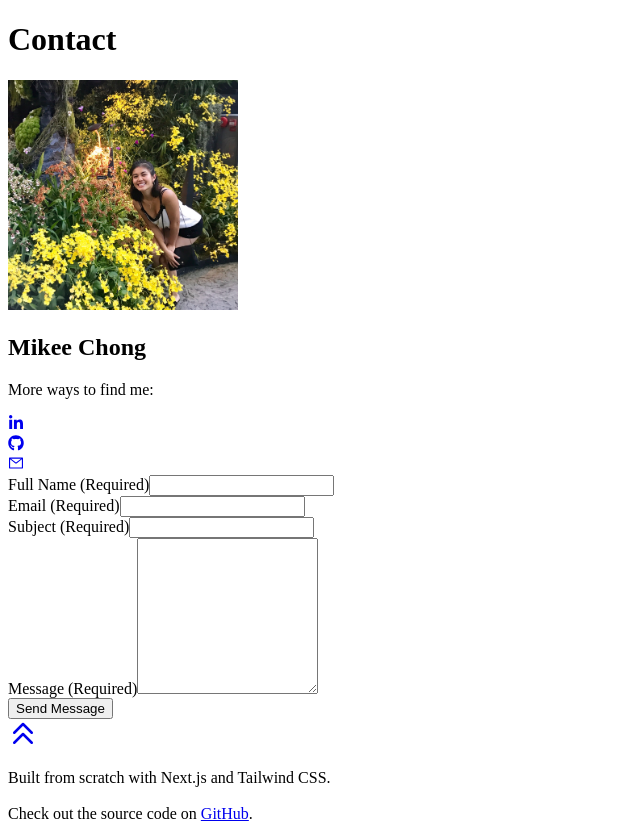
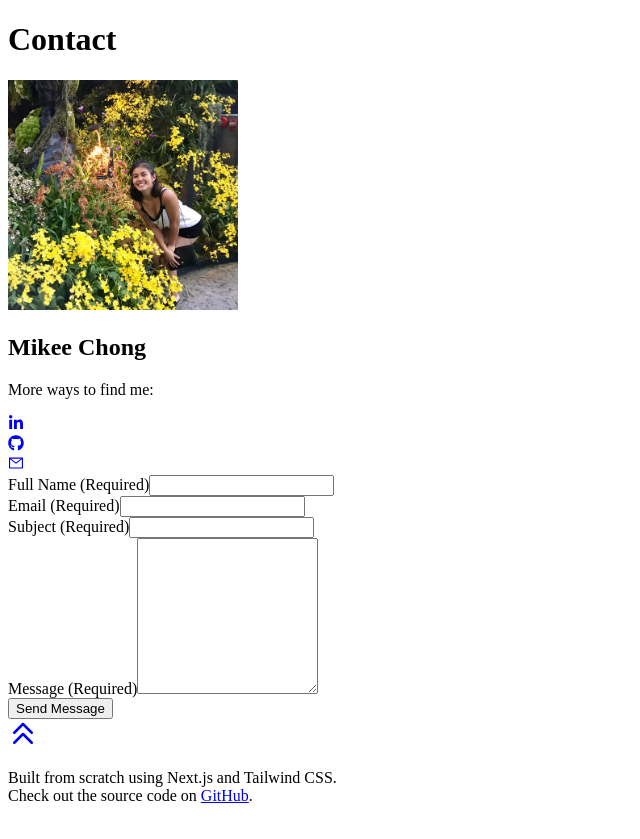
Before and after one commit to mikeeech/mikee-chong.com, a Next.js app: page /Contact in a window 1280 px wide. Shown: the whole page, without its empty margins (0-640 px from the left). Built offline with nearby package versions, Linux system fonts and the light colour scheme.

Commit message:
v1 styling update

```diff
--- a/components/Footer.tsx
+++ b/components/Footer.tsx
@@ -1,23 +1,20 @@
 export default function Footer() {
   return (
-    <div className="bottom-0 left-0 w-full h-10 z-50 flex items-center justify-center text-black">
-      <footer className="flex mb-20 justify-center">
-        <p className="text-xs text-black">
-          Built from scratch with Next.js and Tailwind CSS.{""}
+    <div className='mb-20 flex justify-center py-5 w-full items-center text-black'>
+      <p className='text-xs text-black'>
+        Built from scratch using Next.js and Tailwind CSS.{''}
         <br />
-          <br />
-          {""} Check out the source code on {""}
+        {''} Check out the source code on {''}
         <a
-            target="_blank"
-            className="underline hover:text-black"
-            href="https://github.com/mikeeech/mikee-chong.com"
-            rel="noreferrer noopener"
+          target='_blank'
+          className='underline hover:text-black'
+          href='https://github.com/mikeeech/mikee-chong.com'
+          rel='noreferrer noopener'
         >
           GitHub
         </a>
         .
       </p>
-      </footer>
     </div>
   );
 }
--- a/pages/Contact.tsx
+++ b/pages/Contact.tsx
@@ -93,7 +93,7 @@ const Contact = () => {
           </div>
         </div>
       </div>
-      <div className='flex justify-center py-12'>
+      <div className='flex justify-center pb-5 pt-12'>
         <Link href='/'>
           <div className='cursor-pointer rounded-full p-4 shadow-lg duration-300 ease-in hover:scale-110'>
             <HiOutlineChevronDoubleUp size={30} className='text-[#86305a]' />
```
Also changed, not shown: pages/About.tsx (+2 -5 lines), pages/Main.tsx (+9 -9 lines). Lines whose indentation alone changed are shown as unchanged.
